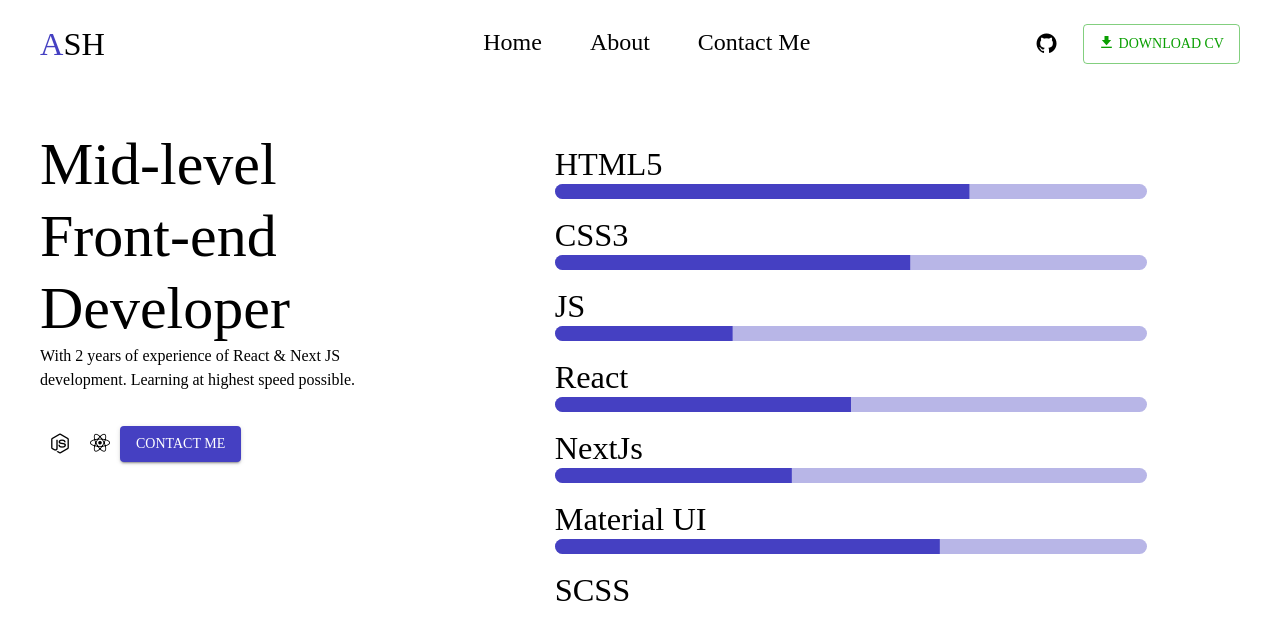
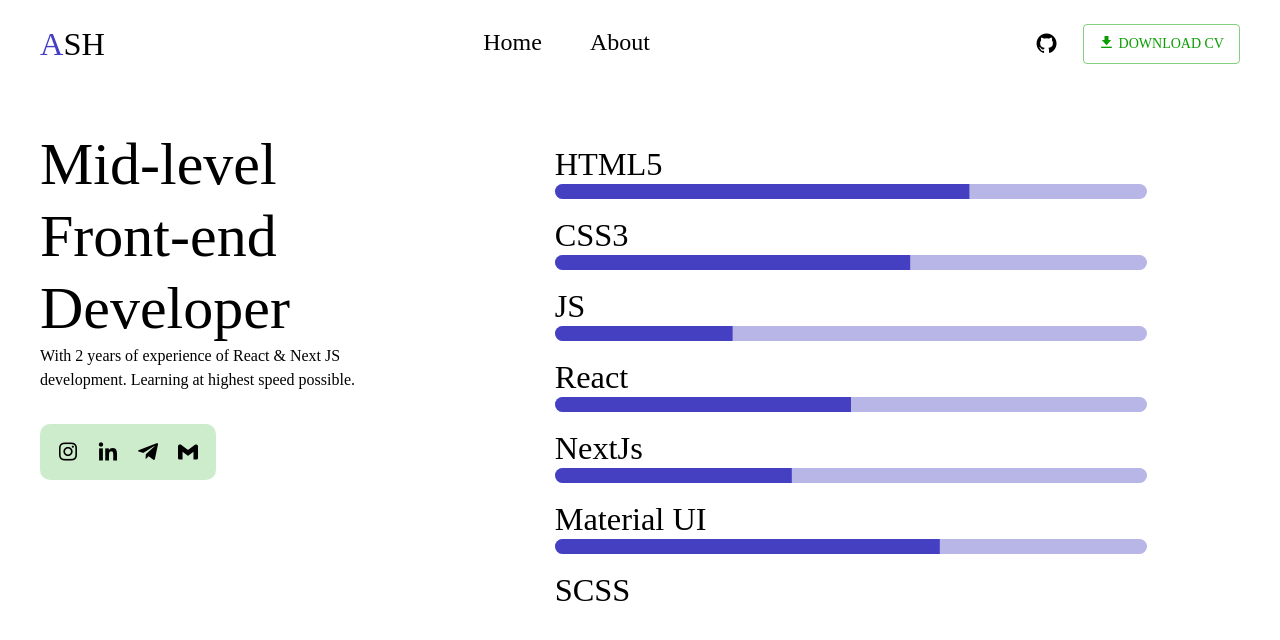
Before and after one commit to Alireza-8080-react/resume, a Next.js app: page / in a window 1280 px wide. Shown: the top 640 px of the page. Built offline with nearby package versions, Linux system fonts and the light colour scheme.

Commit message:
remove contact me & bring social media icons

```diff
--- a/src/app/(routes)/page.module.scss
+++ b/src/app/(routes)/page.module.scss
@@ -1,3 +1,5 @@
+@import 'src/styles/variables';
+
 .generalInfoContainer {
   margin-top: 128px;
 }
@@ -8,6 +10,10 @@
 
 .contactMeButton {
   margin-top: 32px;
+  background-color: rgba($color-palette-secondary, 0.2);
+  width: fit-content;
+  padding: 8px;
+  border-radius: 10px;
 }
 
 .skillsScrollbar {
--- a/src/app/(routes)/page.tsx
+++ b/src/app/(routes)/page.tsx
@@ -1,8 +1,10 @@
-import { Button, Grid, IconButton, Typography } from '@mui/material';
+'use client';
+
+import { Grid, Typography } from '@mui/material';
 import classes from './page.module.scss';
-import Link from 'next/link';
 import { CustomizedLinearProgressWithLabel } from '@/components/CustomizedLinearProgressWithLabel';
 import { Scrollbar } from '@/components/Scrollbar';
+import { SocialMediaIcon } from '@/components/SocialMediaIcon';
 
 const HomePage = () => {
   return (
@@ -15,15 +17,26 @@ const HomePage = () => {
             possible.
           </Typography>
           <div className={classes.contactMeButton}>
-            <IconButton>
-              <i className='bx bxl-nodejs' />
-            </IconButton>
-            <IconButton>
-              <i className='bx bxl-react' />
-            </IconButton>
-            <Link href='/contact-me'>
-              <Button variant='contained'>Contact me</Button>
-            </Link>
+            <SocialMediaIcon
+              href='https://instagram.com/alirezashh8074'
+              title='@alirezashh8074'
+              icon='instagram'
+            />
+            <SocialMediaIcon
+              href='https://www.linkedin.com/in/alireza-shahmoradi/'
+              title='Alireza-Shahmoradi'
+              icon='linkedin'
+            />
+            <SocialMediaIcon
+              href='https://t.me/AlirezaShahmoradi80'
+              title='@AlirezaShahmoradi80'
+              icon='telegram'
+            />
+            <SocialMediaIcon
+              href='https://mail.google.com/mail/u/0/?ogbl#inbox?compose=CllgCJTJnslxZFCNZNxfqMZjXlsrDVkPvRWTxVqKSWlpzLbsMMwDqfXvHZVPMNNWsqHwTjLnjpL'
+              title='@Alireza.Shahmoaradi.entrepreneur@gmail.com'
+              icon='gmail'
+            />
           </div>
         </Grid>
         <Grid item lg={1} xs={0} />
--- a/src/components/Header/_components/Navbar/_components/NavbarDrawer/index.tsx
+++ b/src/components/Header/_components/Navbar/_components/NavbarDrawer/index.tsx
@@ -14,9 +14,6 @@ export const NavbarDrawer = ({ isOpen, onClose }: NavbarDrawerProps) => {
         <NavbarItem title='About' link='/about' icon='bx bxs-info-circle' />
       </div>
       <div className={classes.itemContainer}>
-        <NavbarItem title='Contact Me' link='/contact-me' icon='bx bxs-contact' />
-      </div>
-      <div className={classes.itemContainer}>
         <NavbarItem title='Download CV' link='/CV' icon='bx bxs-download' />
       </div>
     </Drawer>
--- a/src/components/Header/_components/Navbar/index.tsx
+++ b/src/components/Header/_components/Navbar/index.tsx
@@ -26,9 +26,6 @@ export const Navbar = () => {
           <Grid item>
             <NavbarItem title='About' link='/about' />
           </Grid>
-          <Grid item>
-            <NavbarItem title='Contact Me' link='/contact-me' />
-          </Grid>
         </Grid>
       </Hidden>
       <Hidden mdUp>
```
